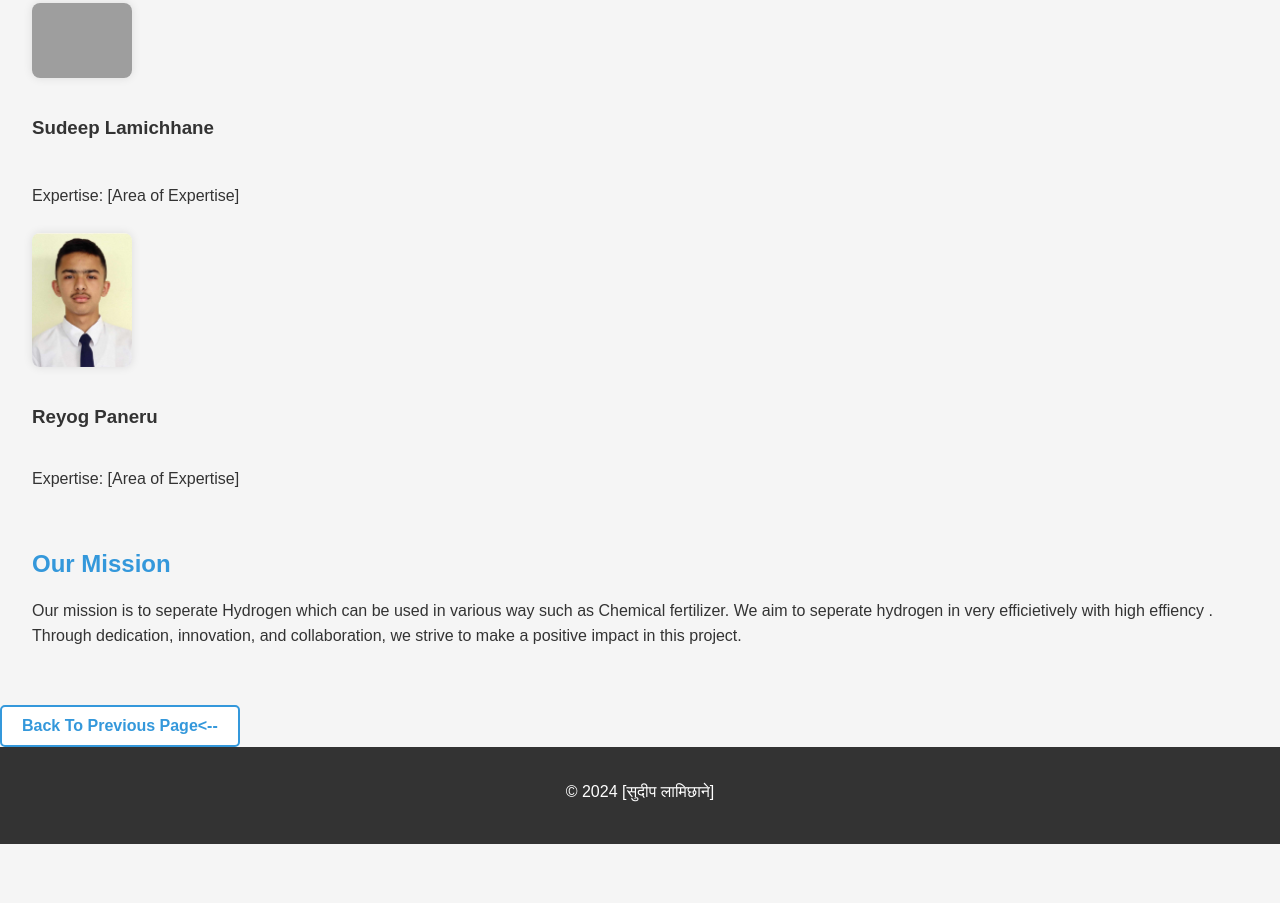
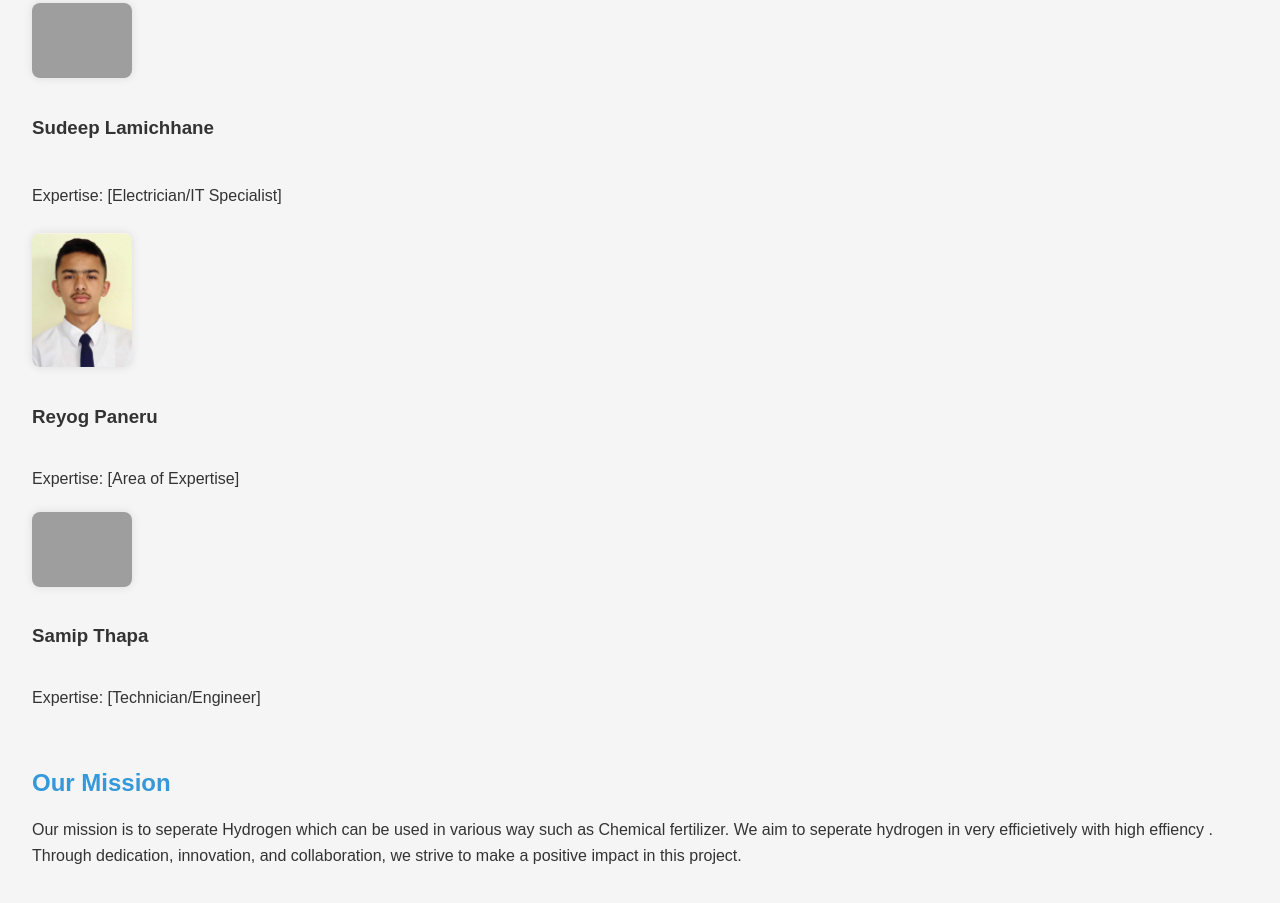
Before and after one commit to Sudeepdeve/electromakers, a plain HTML site: page index.html in a window 1280 px wide. Shown: the part 295-1198 px from the top of the page. Before the commit the page ends 1139 px from the top, so only its background shows below. Drawn offline with Linux system fonts and the light colour scheme; grey boxes are pictures that could not be loaded.

Commit message:
Update index.html

```diff
--- a/index.html
+++ b/index.html
@@ -81,12 +81,17 @@
         <div>
             <img src="https://edigitalnepal.com/sms/files/student-profile-images/1684491127908-38962fcf-7bc2-4c7b-8027-0ba6d439ef5c.JPG" width="100px"height="100px" alt="Team Member 1">
             <h3>Sudeep Lamichhane</h3>
-            <p><br>Expertise: [Area of Expertise]</p>
+            <p><br>Expertise: [Electrician/IT Specialist]</p>
 
     <div>
             <img src="414538552_366449609359780_5420448505934807871_n.jpg" alt="Team Member 2"width="100px"height="100px">
             <h3>Reyog Paneru</h3>
             <p></p><br>Expertise: [Area of Expertise]</p>
+        </div>
+               <div>
+            <img src="https://edigitalnepal.com/sms/files/student-profile-images/1684490805864-8eca87fe-fb0e-490c-8a02-38703c3bb67d.JPG" alt="Team Member 2"width="100px"height="100px">
+            <h3>Samip Thapa</h3>
+            <p></p><br>Expertise: [Technician/Engineer]</p>
         </div>
 
 <br>
```
